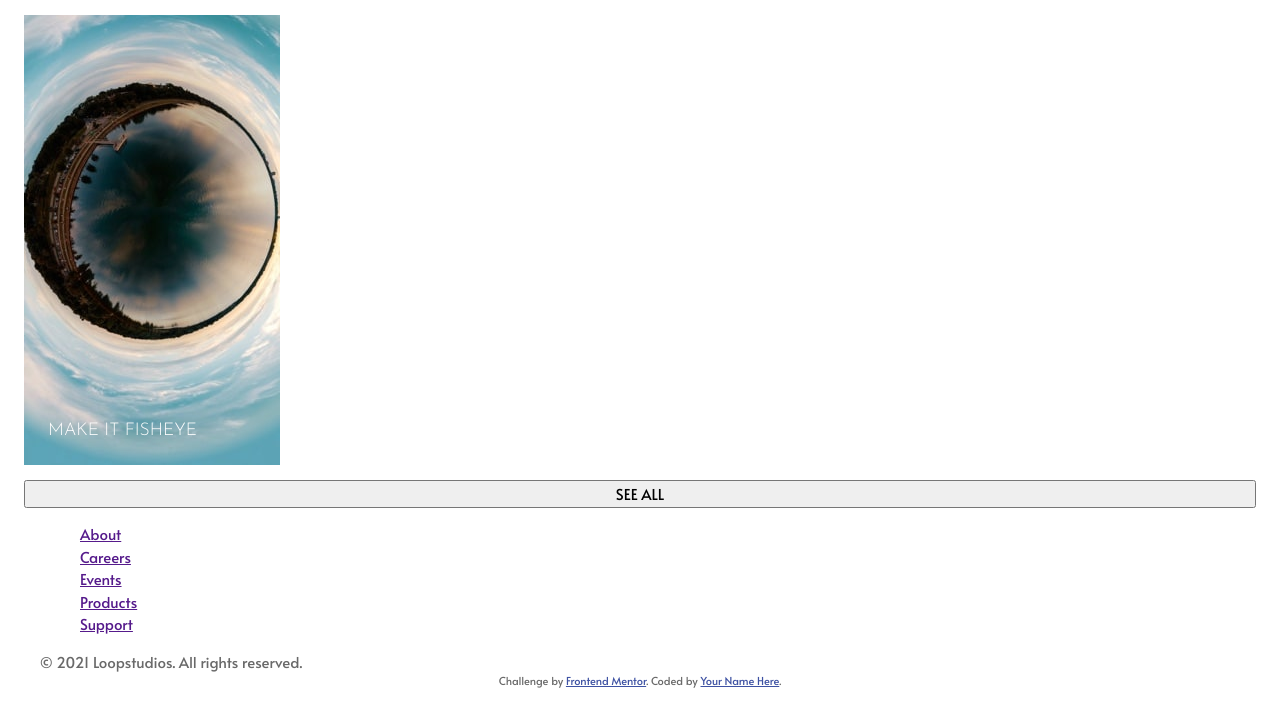
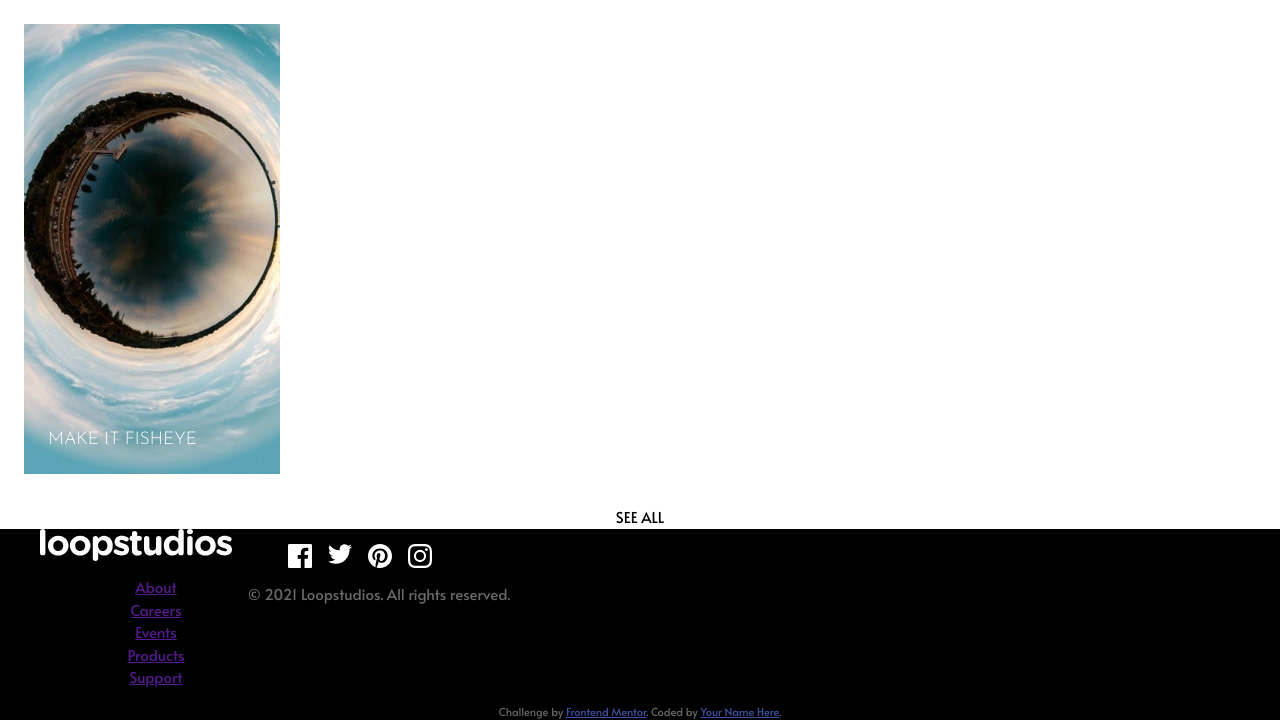
Before and after one commit to ania221B/loopstudios-landing-page, a website: page src/index.html in a window 1280 px wide. Shown: the part 4704-5424 px from the top of the page. Before the commit the page ends 5394 px from the top, so only its background shows below. Drawn offline with nearby package versions, Linux system fonts and the light colour scheme; files that its build step writes are made by us from their sources.

Commit message:
classes + wrappers added

```diff
--- a/src/index.html
+++ b/src/index.html
@@ -100,9 +100,9 @@
     </section>
 
     <section class="gallery">
-      <div class="grid" data-section="gallery">
+      <div class="grid flow" data-section="gallery">
         <h2 class="title fs-800 text-center text-black">Our creations</h2>
-        <ul class="gallery__list flow" role="list">
+        <ul class="gallery__list flow margin-xl" role="list">
           <li class="card grid">
             <h3 class="title fs-600 text-white">Deep earth</h3>
             <picture>
@@ -160,12 +160,19 @@
             </picture>
           </li>
         </ul>
-        <button class="uppercase">See all</button>
+        <button class="btn uppercase" data-type="primary">See all</button>
       </div>
     </section>
   </main>
-  <footer>
-    <div class="container">
+  <footer class="bg-black text-center flow">
+    <div class="container flex">
+      <div>
+        <h2 class="page-title stack-up">
+          <span class="visually-hidden">Loopstudios</span>
+          <a href="" aria-hidden="true">
+            <img src="assets/logo.svg" alt="" />
+          </a>
+        </h2>
         <nav>
           <ul class="secondary-nav" role="list">
             <li>
@@ -185,19 +192,28 @@
             </li>
           </ul>
         </nav>
+      </div>
       <div>
-        <ul role="list">
+        <ul class="social-list flex" role="list">
           <li>
-            <a href=""></a>
+            <a href="">
+              <img src="assets/icon-facebook.svg" alt="">
+            </a>
           </li>
           <li>
-            <a href=""></a>
+            <a href="">
+              <img src="assets/icon-twitter.svg" alt="">
+            </a>
           </li>
           <li>
-            <a href=""></a>
+            <a href="">
+              <img src="assets/icon-pinterest.svg" alt="">
+            </a>
           </li>
           <li>
-            <a href=""></a>
+            <a href="">
+              <img src="assets/icon-instagram.svg" alt="">
+            </a>
           </li>
         </ul>
         <p>© 2021 Loopstudios. All rights reserved.</p>
@@ -205,7 +221,7 @@
     </div>
   </footer>
 
-  <div class="attribution">
+  <div class="attribution bg-black">
     Challenge by
     <a href="https://www.frontendmentor.io?ref=challenge" target="_blank">Frontend Mentor</a>. Coded by <a href="#">Your Name Here</a>.
   </div>
```
Lines whose indentation alone changed are shown as unchanged.
